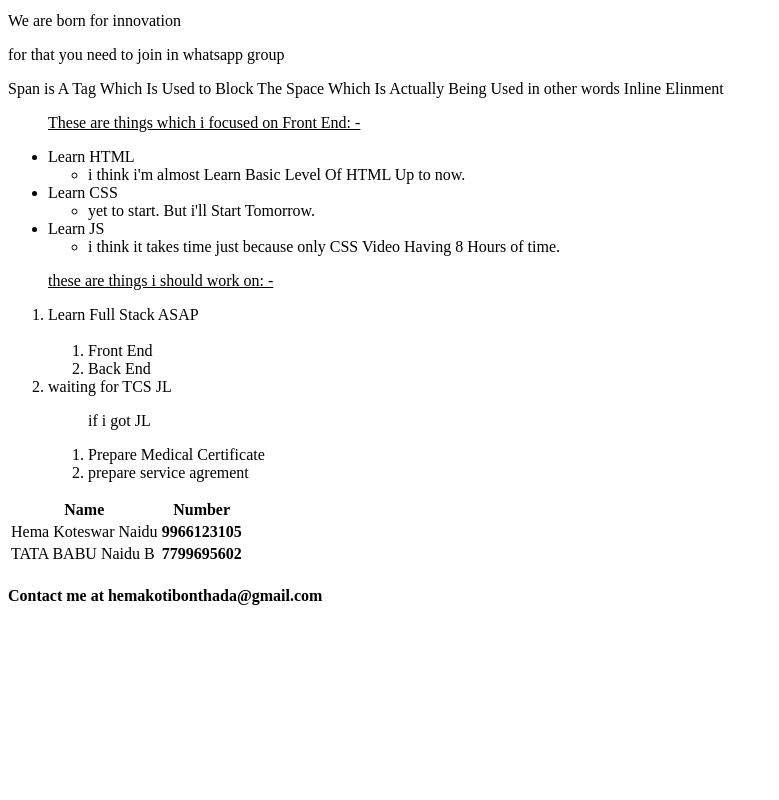
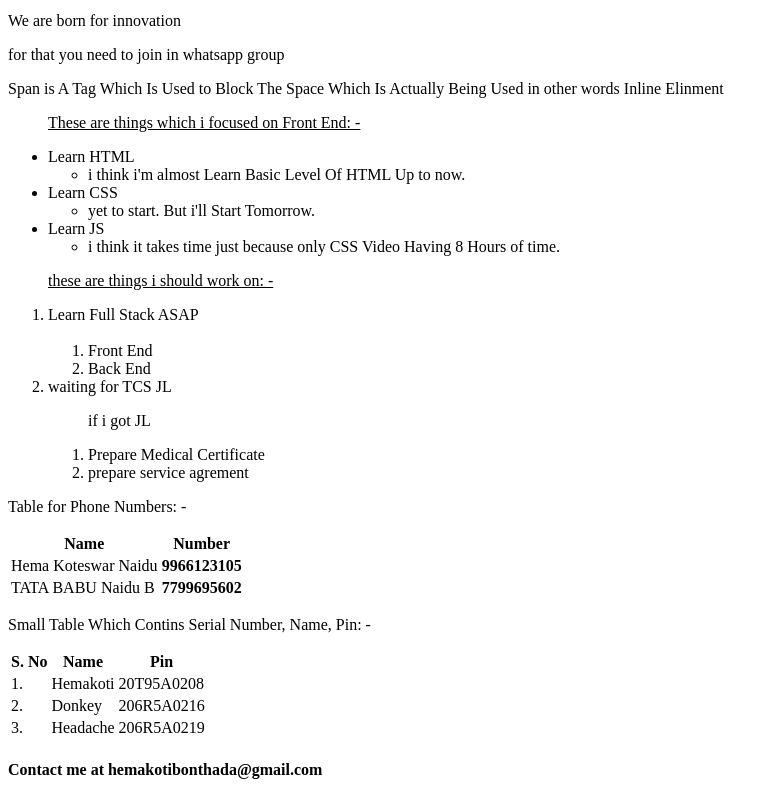
Before and after one commit to Hemakotibonthada/fullstack, a plain HTML site: page Front_End/index.html in a window 1280 px wide. Shown: the part 378-1178 px from the top of the page, without its empty margins (0-779 px from the left). Before the commit the page ends 1004 px from the top, so only its background shows below. Drawn offline with Linux system fonts and the light colour scheme.

Commit message:
Table Practiced

```diff
--- a/Front_End/index.html
+++ b/Front_End/index.html
@@ -98,6 +98,7 @@
                     </ol>
                 </ol>
                 <table>
+                    <p>Table for Phone Numbers: - </p>
                     <tr>
                         <th>
                             Name
@@ -118,7 +119,54 @@
                         </td>
                         <th>
                             7799695602
+                    </th>
+                    </tr>
+                </table>
+                <table>
+                    <p>Small Table Which Contins Serial Number, Name, Pin: -</p>
+                    <tr>
+                        <th>
+                            S. No
                         </th>
+                        <th>
+                            Name
+                        </th>
+                        <th>
+                            Pin
+                        </th>
+                    </tr>
+                    <tr>
+                        <td>
+                            1.
+                        </td>
+                        <td>
+                            Hemakoti
+                        </td>
+                        <td>
+                            20T95A0208
+                        </td>
+                    </tr>
+                    <tr>
+                        <td>
+                            2.
+                        </td>
+                        <td>
+                            Donkey
+                        </td>
+                        <td>
+                            206R5A0216
+                        </td>
+                    </tr>
+                    <tr>
+                        <td>
+                            3.
+                        </td>
+                        <td>
+                            Headache
+                        </td>
+                        <td>
+                            206R5A0219
+                        </td>
                     </tr>
                 </table>
 </main>
```
